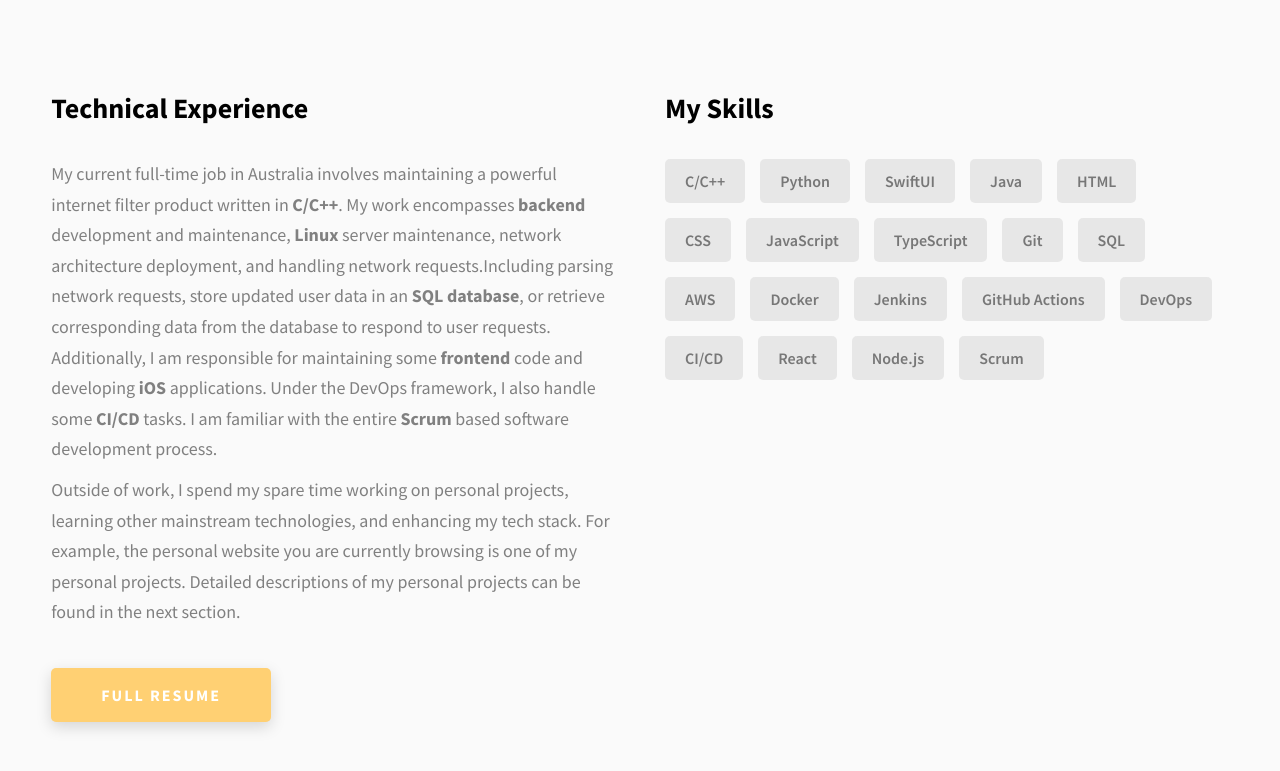
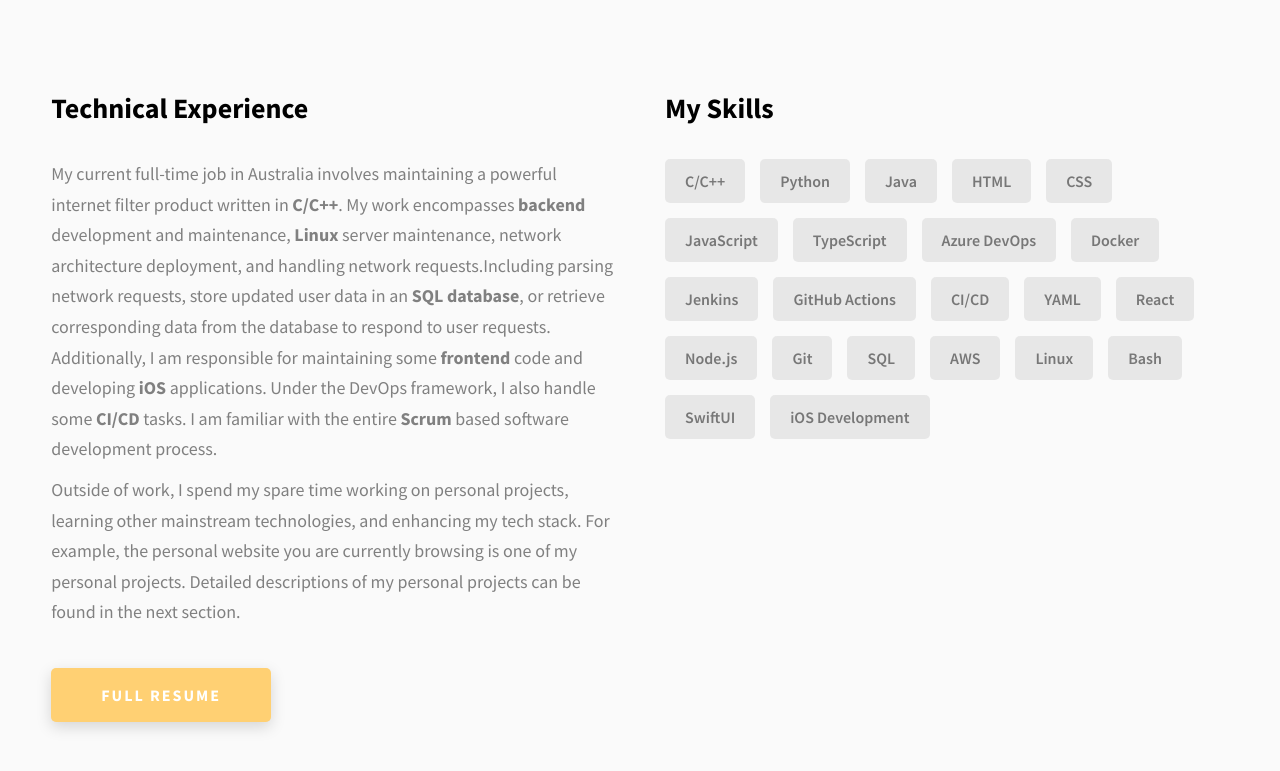
Before and after one commit to Leiber-CivilComEngineer/PersonalWeb2.0, a website: page public/index.html in a window 1280 px wide. Shown: the part 1114-1885 px from the top of the page. Drawn offline with Linux system fonts and the light colour scheme.

Commit message:
update resume, skills

```diff
--- a/public/index.html
+++ b/public/index.html
@@ -36,7 +36,7 @@
             </li>
           </li>
           <li class="header__link-wrapper">
-            <a href="./pdf/LeiberLyu20240509.pdf" class="header__link" target="_blank"> Resume </a>
+            <a href="./pdf/LeiberLyuResume.pdf" class="header__link" target="_blank"> Resume </a>
           </li>
             <li class="header__link-wrapper">
               <a href="#about" class="header__link">About </a>
@@ -68,7 +68,7 @@
               <a href="#home"> Home </a>
             </li>
             <li class="header__sm-menu-link">
-              <a href="./pdf/LeiberLyu20240509.pdf" target="_blank"> Resume </a>
+              <a href="./pdf/LeiberLyuResume.pdf" target="_blank"> Resume </a>
             </li>
             <li class="header__sm-menu-link">
               <a href="#about"> About </a>
@@ -190,23 +190,26 @@
             <div class="skills">
               <div class="skills__skill">C/C++</div>
               <div class="skills__skill">Python</div>
-              <div class="skills__skill">SwiftUI</div>
               <div class="skills__skill">Java</div>
               <div class="skills__skill">HTML</div>
               <div class="skills__skill">CSS</div>
               <div class="skills__skill">JavaScript</div>
               <div class="skills__skill">TypeScript</div>
+              <div class="skills__skill">Azure DevOps</div>
+              <div class="skills__skill">Docker</div>
+              <div class="skills__skill">Jenkins</div>
+              <div class="skills__skill">GitHub Actions</div>
+              <div class="skills__skill">CI/CD</div>
+              <div class="skills__skill">YAML</div>
+              <div class="skills__skill">React</div>
+              <div class="skills__skill">Node.js</div>
               <div class="skills__skill">Git</div>
               <div class="skills__skill">SQL</div>
               <div class="skills__skill">AWS</div>
-              <div class="skills__skill">Docker</div>
-              <div class="skills__skill">Jenkins</div>
-              <div class="skills__skill">GitHub Actions </div>
-              <div class="skills__skill">DevOps</div>
-              <div class="skills__skill">CI/CD</div>
-              <div class="skills__skill">React</div>
-              <div class="skills__skill">Node.js</div>
-              <div class="skills__skill">Scrum</div>
+              <div class="skills__skill">Linux</div>
+              <div class="skills__skill">Bash</div>
+              <div class="skills__skill">SwiftUI</div>
+              <div class="skills__skill">iOS Development</div>
             </div>
           </div>
         </div>
```
Also changed, not shown: 2 other files.
